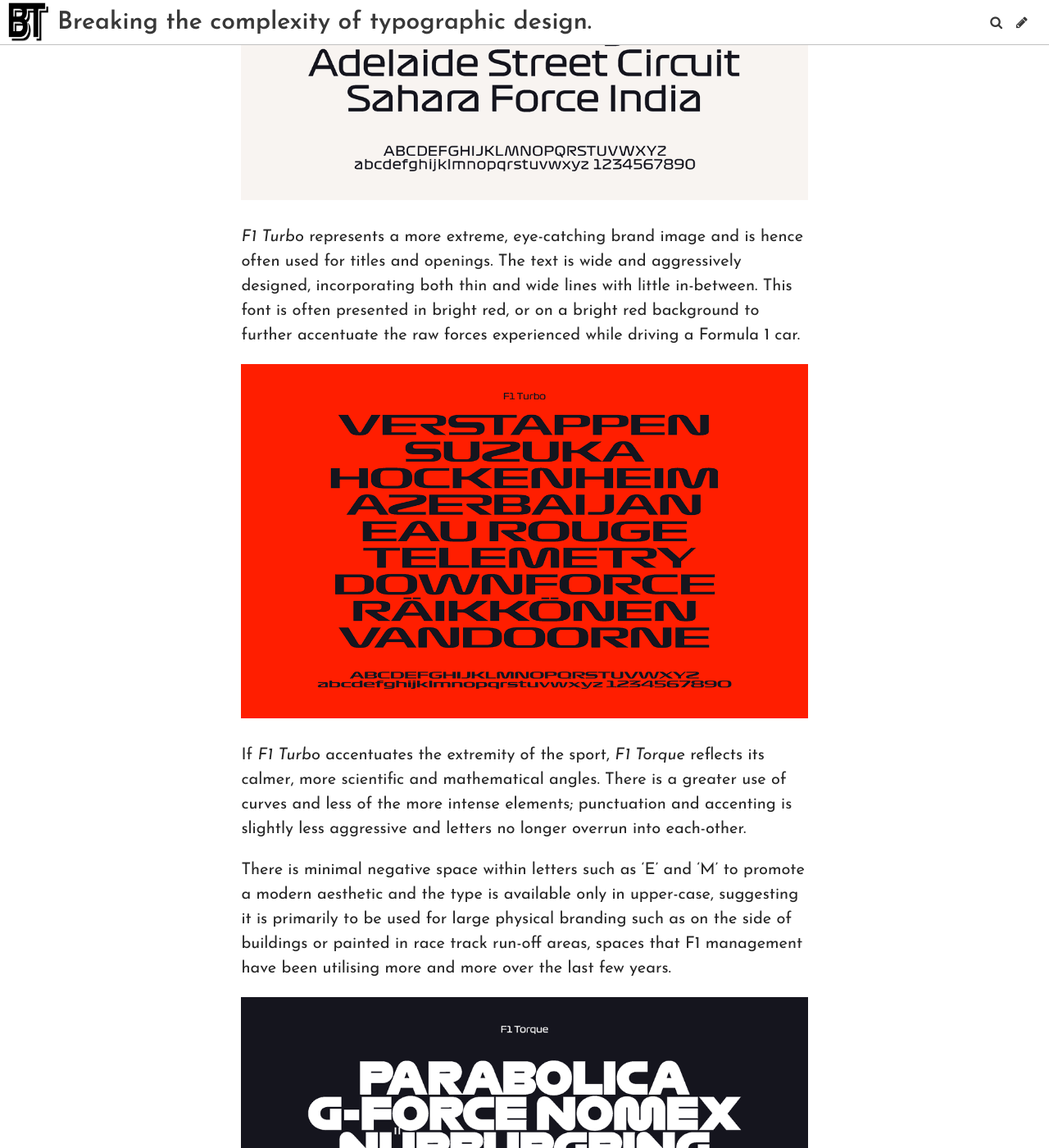
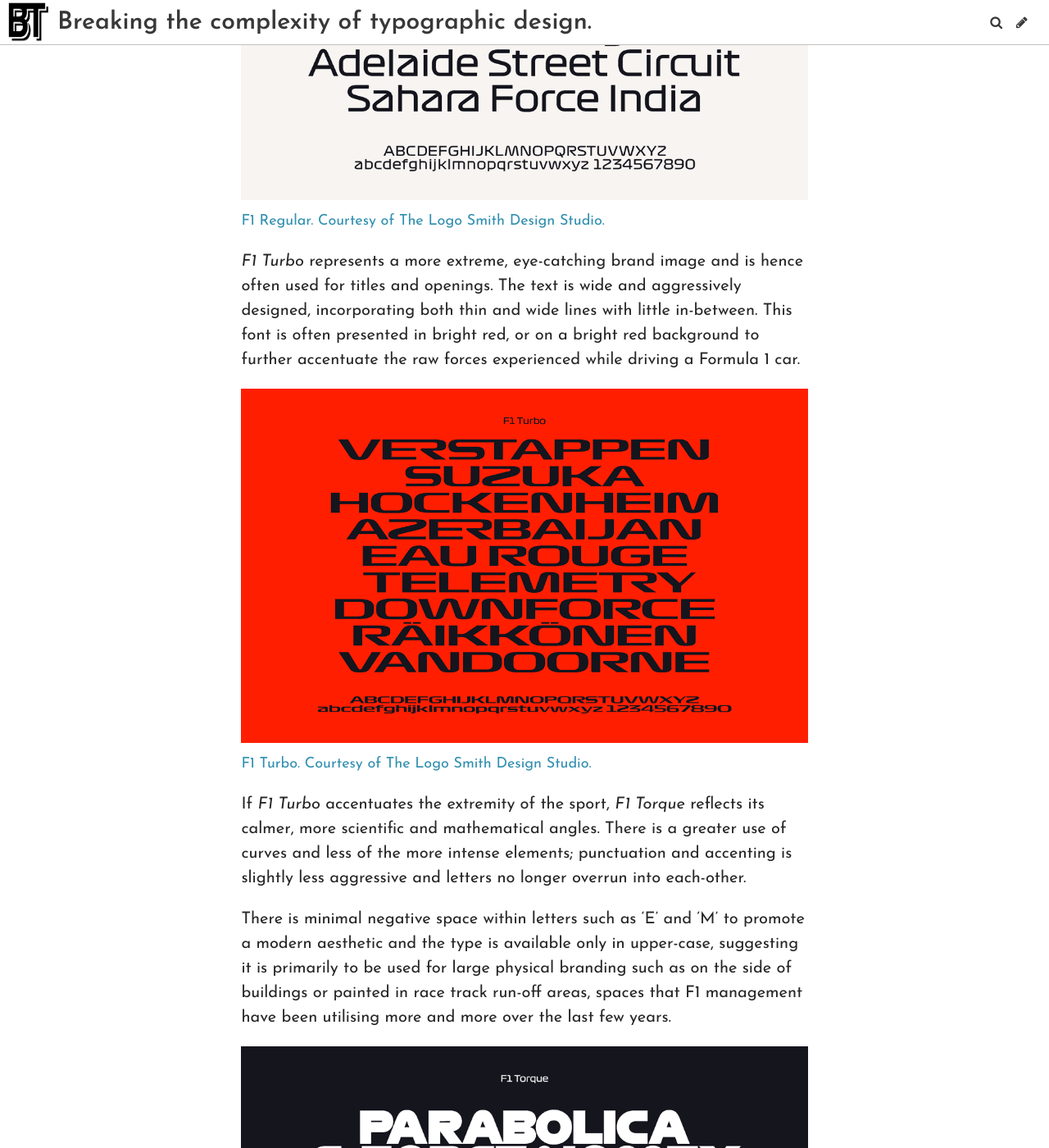
Before and after one commit to eyescroll/TypographyBlog, a Jekyll site: the page built from _posts/2020-09-21-the-type-face-of-motorsport.md, in a window 1280 px wide and 1400 px high, scrolled down 1451 px. Shown: the whole window at 82% size. Built offline with Jekyll 4.4.1, drawn with Linux system fonts in a browser that asks for light colours; some web fonts are replaced; some of the changed text lies outside the part shown.

Commit message:
Update Post “2020-09-21-the-type-face-of-motorsport”

```diff
--- a/_posts/2020-09-21-the-type-face-of-motorsport.md
+++ b/_posts/2020-09-21-the-type-face-of-motorsport.md
@@ -19,17 +19,17 @@ F1's current typefaces were introduced in 2017 and aim to mimic the design of a
 
 Straight lines are at the heart of the *F1 Regular* type with letters like 'a' and 'c' incorporating them into what would otherwise be a more gentle curve on a conventional typeface. While smooth curves are prioritised where required, sharp corners are introduced to prevent the font from becoming too flowing and loosing its exciting, precise edge that is at the heart of the Formula 1 philosophy. Letters are connected where a straight line will allow, as if the sheer speed has pulled them together and accenting and punctuation are reduced to highly minimalistic thin lines and squares, again meant to evoke precision and clarity.
 
-![](../uploads/regular.png "F1 Regular. Courtesy of The Logo Smith Design Studio.")
+![F1 Regular. Courtesy of The Logo Smith Design Studio.](../uploads/regular.png "F1 Regular. Courtesy of The Logo Smith Design Studio.")
 
 *F1 Turbo* represents a more extreme, eye-catching brand image and is hence often used for titles and openings. The text is wide and aggressively designed, incorporating both thin and wide lines with little in-between. This font is often presented in bright red, or on a bright red background to further accentuate the raw forces experienced while driving a Formula 1 car.
 
-![](../uploads/turbo.png "F1 Turbo. Courtesy of The Logo Smith Design Studio.")
+![F1 Turbo. Courtesy of The Logo Smith Design Studio.](../uploads/turbo.png "F1 Turbo. Courtesy of The Logo Smith Design Studio.")
 
 If *F1 Turbo* accentuates the extremity of the sport, *F1 Torque* reflects its calmer, more scientific and mathematical angles. There is a greater use of curves and less of the more intense elements; punctuation and accenting is slightly less aggressive and letters no longer overrun into each-other.
 
 There is minimal negative space within letters such as 'E' and 'M' to promote a modern aesthetic and the type is available only in upper-case, suggesting it is primarily to be used for large physical branding such as on the side of buildings or painted in race track run-off areas, spaces that F1 management have been utilising more and more over the last few years.
 
-![](../uploads/torque.png "F1 Torque. Courtesy of The Logo Smith Design Studio. ")
+![F1 Torque. Courtesy of The Logo Smith Design Studio. ](../uploads/torque.png "F1 Torque. Courtesy of The Logo Smith Design Studio. ")
 
 Outside of Formula One's own typeface, there are a slew of companies who invest in the sport and its various teams whose brand identities often line up with Formula One's own due to the fact that they believe that the exposure they will gain from participating in the running of the sport will be worth the financial investment.
 
```
